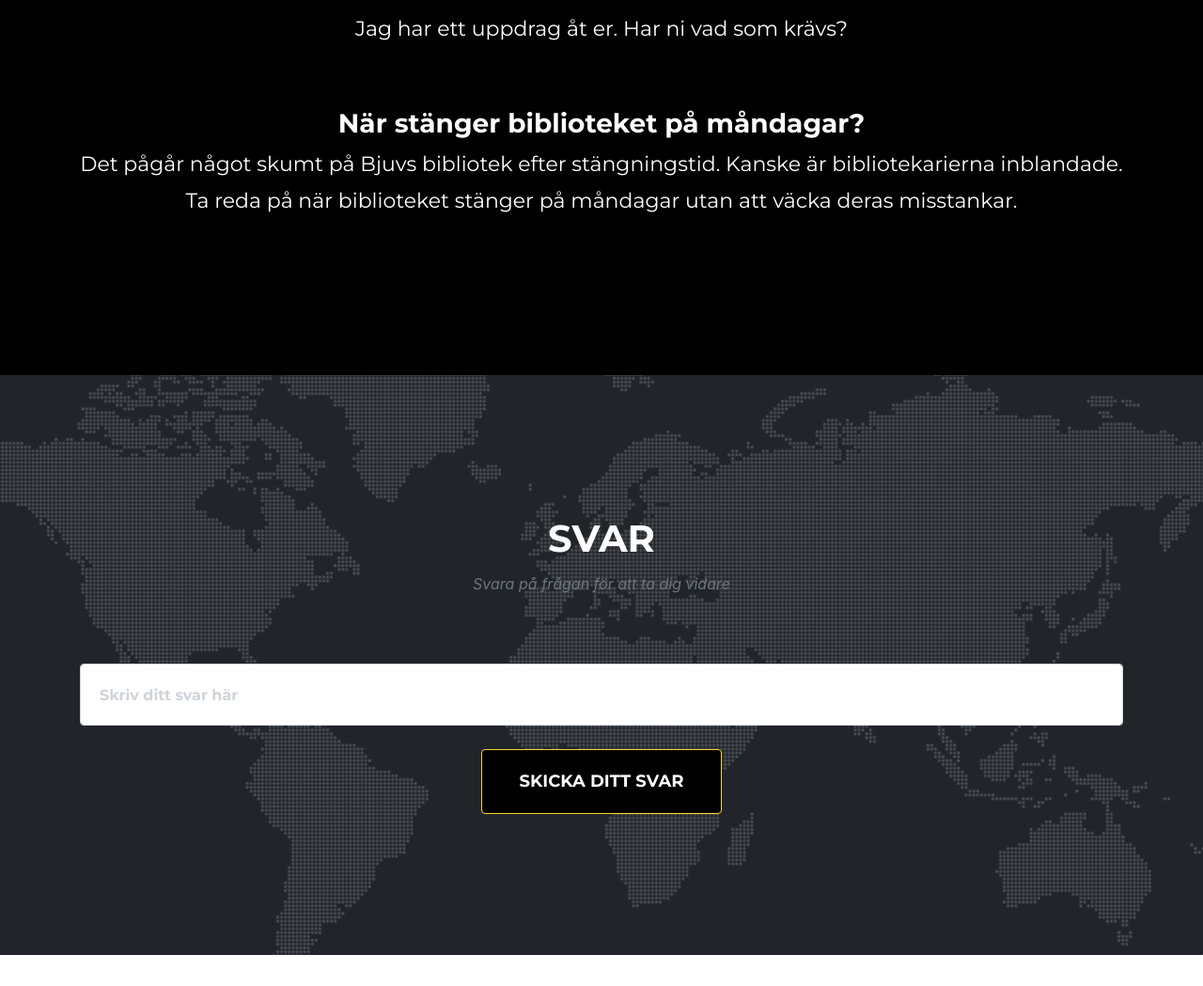
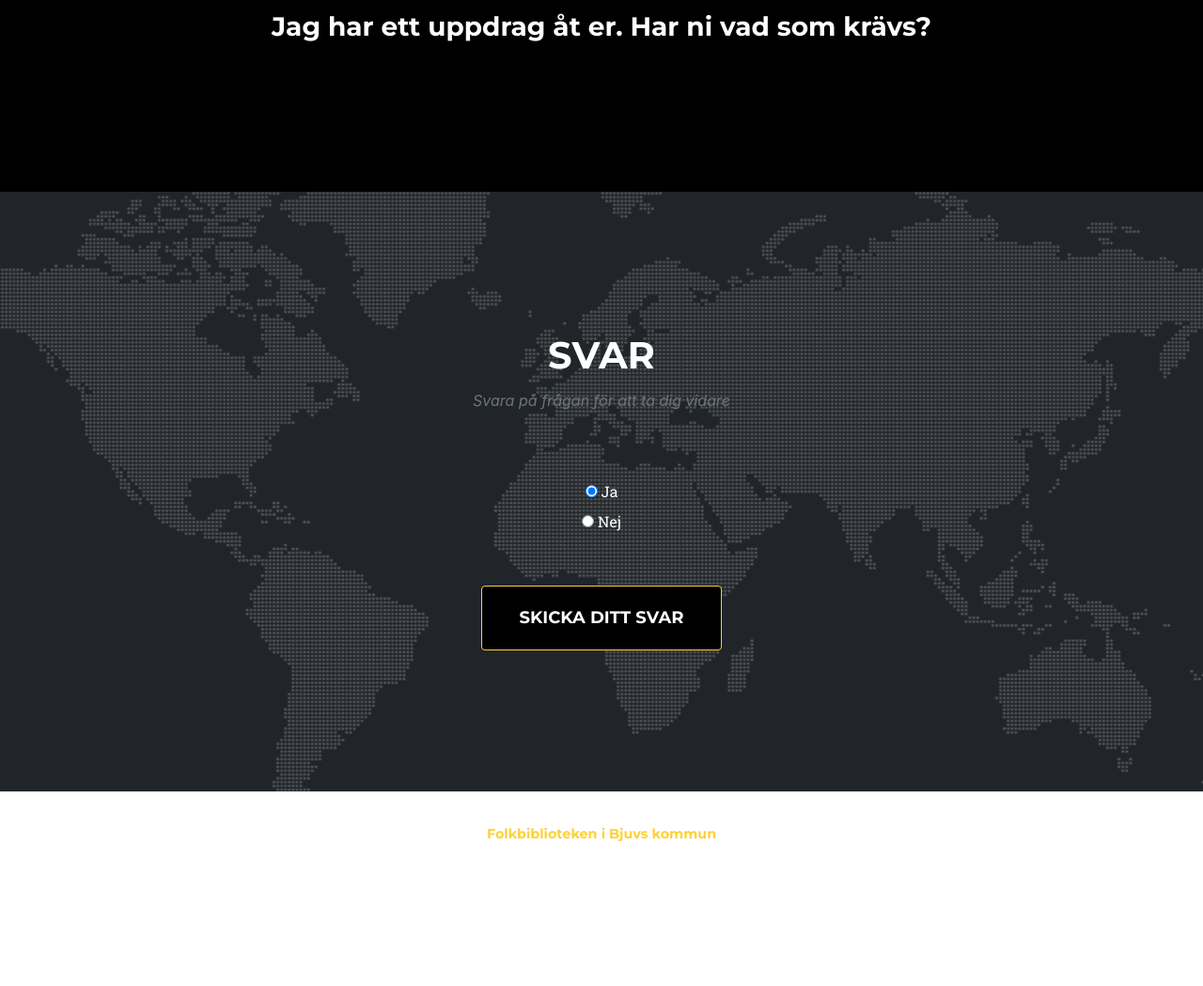
Before and after one commit to BjuvsBibliotek/teknikjakten-sommar22, a plain HTML site: page index.html in a window 1280 px wide. Shown: the part 919-1968 px from the top of the page at 94% size. After the commit the page ends 1851 px from the top, so only its background shows below. Drawn offline with Linux system fonts and the light colour scheme; a web font is replaced by a local one.

Commit message:
Uppdatera början
Ändrat index och gjort fråga om tavla

```diff
--- a/index.html
+++ b/index.html
@@ -131,7 +131,7 @@ ctrl+f för att snabbt hitta de platser du behöver ändra på.-->
     <header class="masthead">
       <div class="container">
         <div class="intro-text">
-        <div class="intro-heading text-uppercase textbox">TESTJAKT</div>
+        <div class="intro-heading text-uppercase textbox">TEKNIKJAKTEN 2022</div>
           <!---<div class="intro-lead-in">ÄNDRA: lägg till undertitel om du vill</div>-->
 
           <a class="btn btn-primary btn-xl text-uppercase js-scroll-trigger" href="#services">
@@ -160,16 +160,16 @@ ctrl+f för att snabbt hitta de platser du behöver ändra på.-->
             <img src="./img/bildensnamn.filformat">
             T.ex: <img src="./img/coolbild.jpeg">-->
 
-            <p>Jag har ett uppdrag åt er. Har ni vad som krävs?</p>
+            <!--<p>Jag har ett uppdrag åt er. Har ni vad som krävs?</p>
 
             <br />
-            <br />
-            <h3>När stänger biblioteket på måndagar?</h3>
+            <br />-->
+            <h3>Jag har ett uppdrag åt er. Har ni vad som krävs?</h3>
             <!--Här nedan beskriver du vad uppdraget skall vara-->
-            <p>
+            <!--<p>
             Det pågår något skumt på Bjuvs bibliotek efter stängningstid. Kanske är bibliotekarierna inblandade.
             Ta reda på när biblioteket stänger på måndagar utan att väcka deras misstankar.
-            </p>
+            </p>-->
           </div>
         </div>
       </div>
@@ -183,7 +183,7 @@ ctrl+f för att snabbt hitta de platser du behöver ändra på.-->
         <div class="row">
           <div class="col-lg-12 text-center">
             <h2 class="section-heading text-uppercase">Svar</h2>
-            <h3 class="section-subheading text-muted">Svara på frågan för att ta dig vidare</h3>
+            <h3 class="section-subheading text-muted" id="moveOn">Svara på frågan för att ta dig vidare</h3>
           </div>
         </div>
         <div class="row">
@@ -197,26 +197,29 @@ ctrl+f för att snabbt hitta de platser du behöver ändra på.-->
       Vi kan fortsätta på detta viset och lägga till nya sidor tills dess att vi skapat
       så många uppdrag vi vill.
       -->
-            <form id="contactForm" name="sentMessage" novalidate="novalidate"
-            action="./2.html"
+
+            <form id="radioForm" novalidate="novalidate"
+            action="./tavla.html"
             onsubmit="return validateForm()" autocomplete="off">
-              <div class="row">
-                <div class="col-md-12">
-                  <div class="form-group">
-                    <input class="form-control" id="answer" type="text" placeholder="Skriv ditt svar här" required="required" data-validation-required-message="Rutan får inte vara tom">
-                    <p class="help-block text-danger"></p>
-                  </div>
+              <div class="col-lg-12 text-center">
+                <input type="radio" id="one" name="alternativ" value="yes" checked="checked">
+                <label for="one" style="color:white; font-size:16px;">Ja</label><br/>
 
-                <div class="col-lg-12 text-center">
-                  <div id="success"></div>
-                  <button id="sendMessageButton" class="btn btn-primary btn-xl text-uppercase" type="submit">Skicka ditt svar</button>
-                </div>
+                <input type="radio" id="two" name="alternativ" value="no">
+                <label for="two" style="color:white; font-size:16px;">Nej</label><br/>
+
+                <br/><br/>
               </div>
 
-          </div></form>
+              <div class="col-lg-12 text-center">
+                <div id="success"></div>
+                <button id="sendMessageButton" class="btn btn-primary btn-xl text-uppercase" type="submit">Skicka ditt svar</button>
+              </div>
+            </form>
+          </div>
         </div>
       </div>
-    </div></section>
+    </section>
 
     <!-- DENNA DEL BESKRIVER INFORMATIONEN SOM VISAS LÄNGST NER PÅ SIDAN -->
     <footer>
@@ -248,40 +251,12 @@ ctrl+f för att snabbt hitta de platser du behöver ändra på.-->
     <script>
     function validateForm() {
 
-      //Det använder skriver i rutan hämtas in och sparas i en variabel som heter answer.
-      //det man skrivit in i rutan konverteras automatiskt till gemener.
-      //Skriver någon in MeDDelande och då använder versaler kommer texten som sparas att ändå att bli meddelande.
-      //Det gör det lättare att berätta vilket alteranativ som är rätt eftersom
-      //vi inte behöver ta hänsyn till gemenser/versaler.
-      var answer = document.forms["contactForm"]["answer"].value.toLowerCase();
-
-      /*Genom att ändra det som står mellan dessa tecken "" kan du välja vad som är rätt svar
-      Viktigt! Skriv svaret med små bokstäver.
-
-      EX: if (answer == "mittsvar")
-
-      Om man nu skriver in mittsvar i rutan kommer man vidare.
-
-      Finns det fler än ett rätt svar?
-
-      Genom att lägga till följande tecken || (markera texten och kopiera
-      eller tryck alt-gr samtidigt som du trycker på tangenten till höger om shift)
-      så kan du lägga till fler alternativ som är rätt.
-
-      EX: Med två räta svar
-
-      if (answer == "svar1" || answer == "svar2" )
-
-      EX: Med tre rätta svar
-
-      if (answer == "svar1" || answer == "svar2" answer == "svar3" )
-      */
-
-      if (answer == "sju" || answer == "19" || answer == "19.00" || answer == "7" || answer == "19:00") { /*Kom ihåg att svaret skall skrivas med gemener*/
+      /*Validera svaret på fråga med alternativ. Endast ett alternativ kan väljas åt gången,
+      och endast ett svar är rätt. Övriga svar genererar ett felmeddelande i rött. */
+      if (document.forms["radioForm"]["alternativ"].value == "yes") {
           return true;
       }else{
-        document.getElementById("answer").value ="";
-        document.getElementById("answer").setAttribute("placeholder","Hmm, det stämmer inte... Försök igen!");
+        document.getElementById("moveOn").innerHTML = "<h3 class=section-subheading text-muted style=color:red>...Om du inte är redo, vad gör du då här?</h3>";
         return false;
       }
     }
```
Also changed, not shown: tavla.html (renamed from 5.html, +14 -33 lines), 2 other files.
